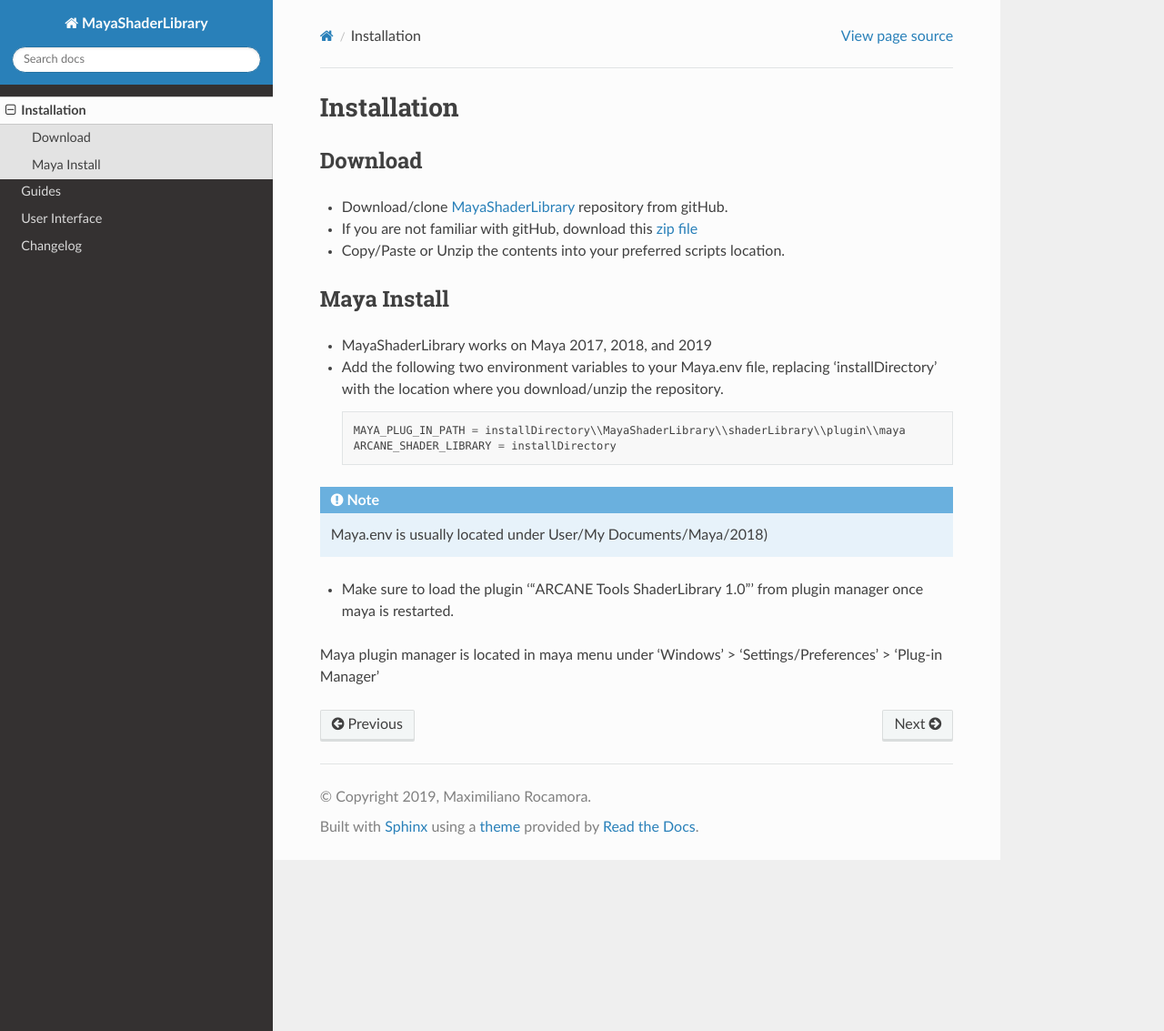
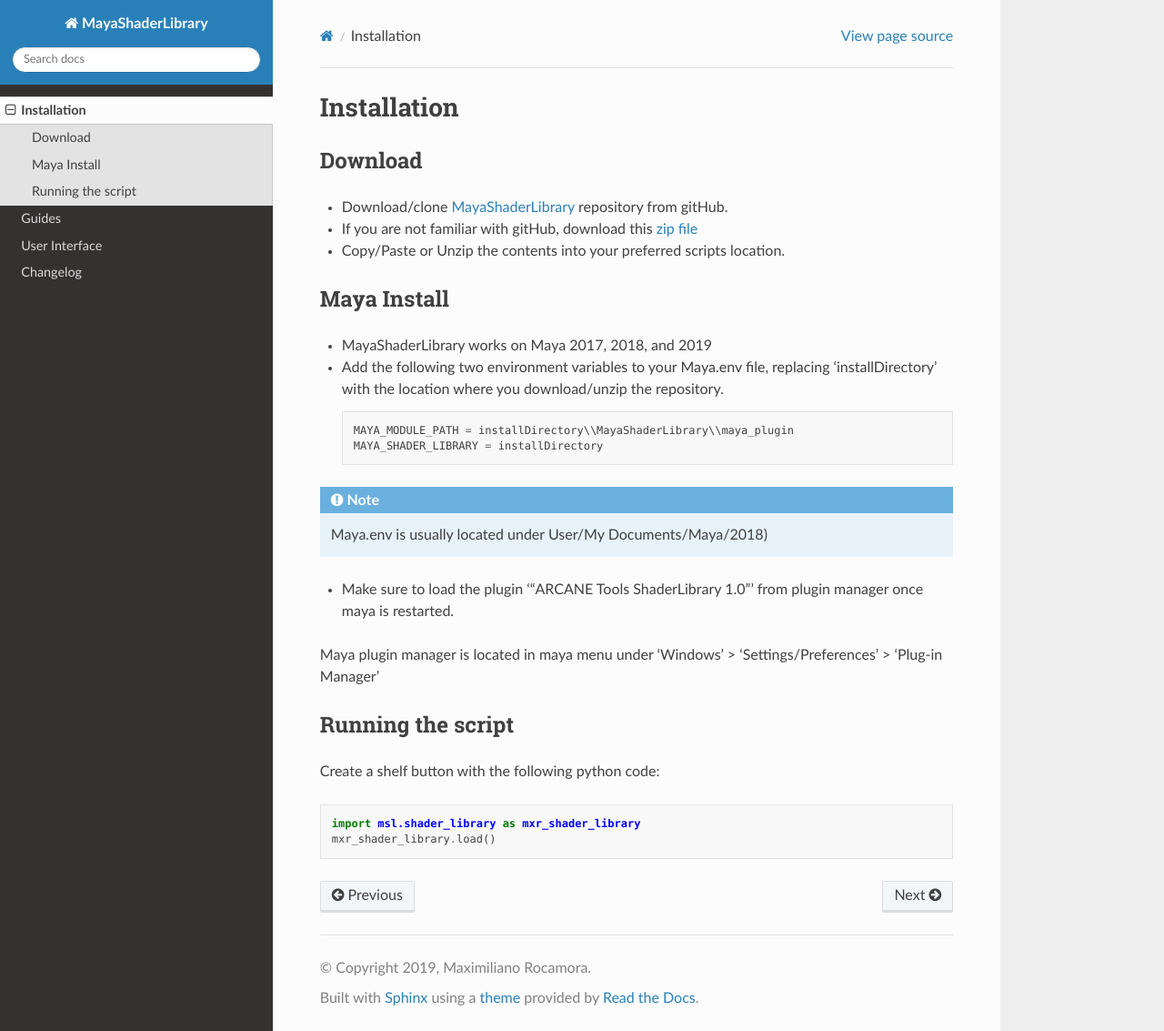
Before and after one commit to MaxRocamora/MayaShaderLibrary, a Sphinx documentation site: the page built from docs/install.rst, in a window 1280 px wide and 1133 px high. Shown: the whole window at 91% size. Built offline with Sphinx 7.4.7 and the Read the Docs theme 2.0.0, drawn with Linux system fonts in a browser that asks for light colours.

Commit message:
updated docs

```diff
--- a/docs/install.rst
+++ b/docs/install.rst
@@ -20,11 +20,21 @@
 - MayaShaderLibrary works on Maya 2017, 2018, and 2019
 - Add the following two environment variables to your Maya.env file, replacing 'installDirectory' with the location where you download/unzip the repository. ::
 
-	MAYA_PLUG_IN_PATH = installDirectory\\MayaShaderLibrary\\shaderLibrary\\plugin\\maya
-	ARCANE_SHADER_LIBRARY = installDirectory
+	MAYA_MODULE_PATH = installDirectory\\MayaShaderLibrary\\maya_plugin
+	MAYA_SHADER_LIBRARY = installDirectory
 
 .. note:: Maya.env is usually located under User/My Documents/Maya/2018)
 
 - Make sure to load the plugin '"ARCANE Tools ShaderLibrary 1.0"' from plugin manager once maya is restarted.
 
 Maya plugin manager is located in maya menu under 'Windows' > 'Settings/Preferences' > 'Plug-in Manager'
+
+Running the script
+------------------
+
+Create a shelf button with the following python code:
+
+.. code-block:: python
+
+	import msl.shader_library as mxr_shader_library
+	mxr_shader_library.load()
```
Also changed, not shown: 6 other files.
